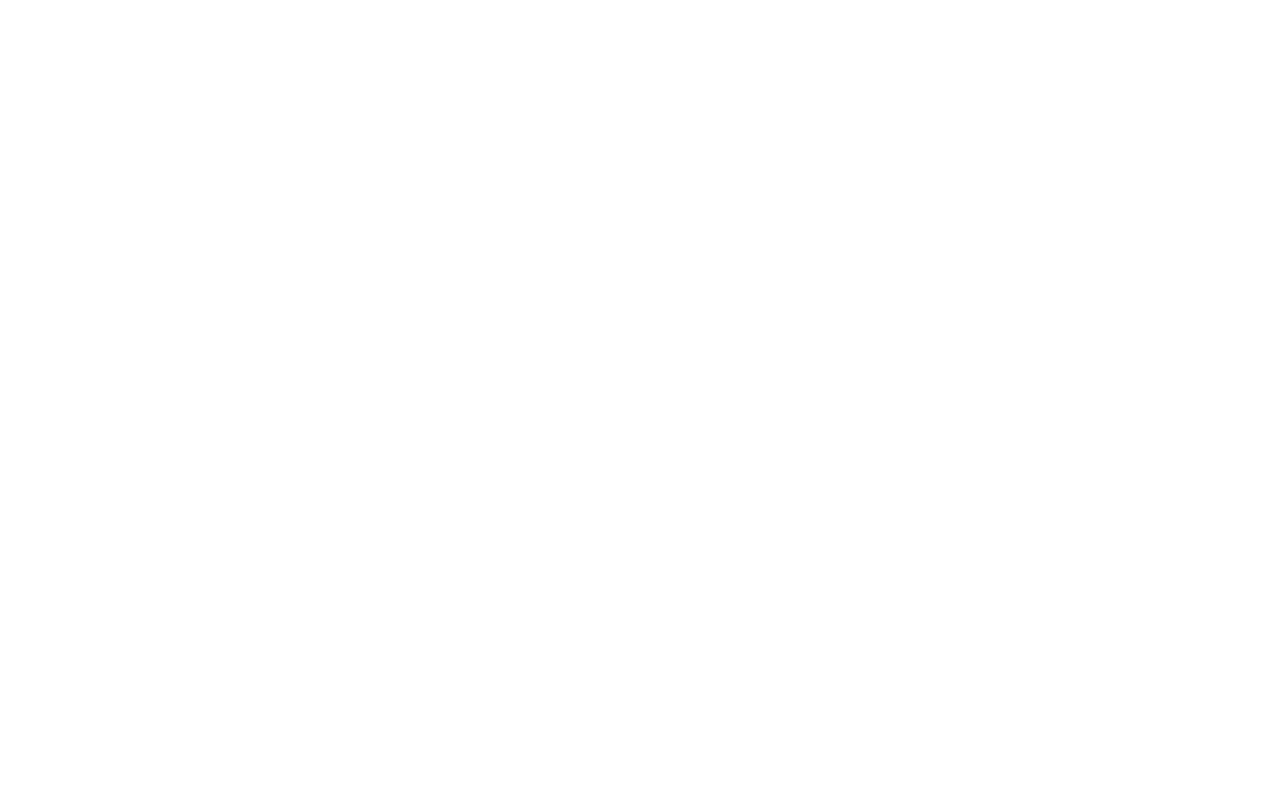
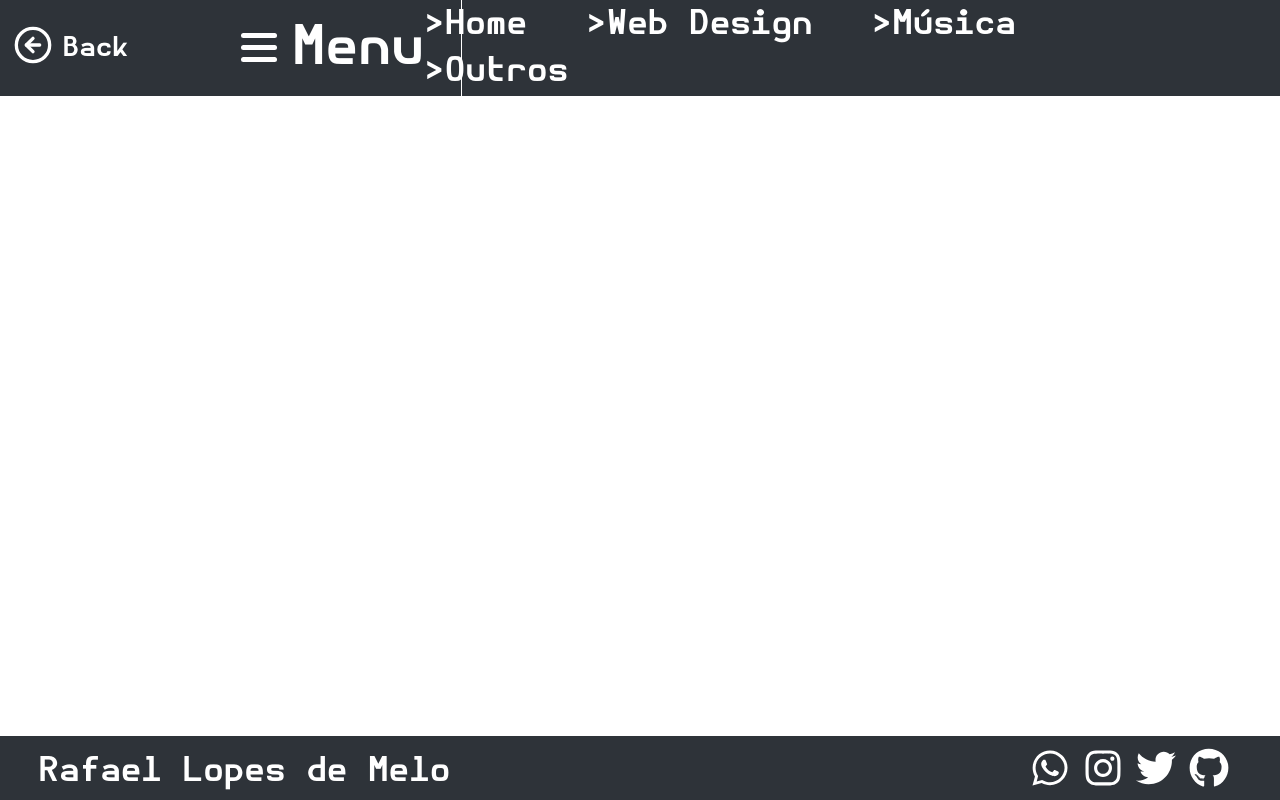
Before and after one commit to RafaLopesMelo/MySite, a React (Create React App) app in the folder frontend/: page /blog in a window 1280 px wide. Built offline with nearby package versions, Linux system fonts and the light colour scheme.

Commit message:
Main + Contact finished + start blog

```diff
--- a/frontend/src/global.css
+++ b/frontend/src/global.css
@@ -14,3 +14,105 @@
     outline: 0;
     box-sizing: border-box;
 }
+
+span {
+    cursor: default;
+}
+
+.container {
+    display: flex;
+    flex-direction: column;
+    align-items: center;
+    width: 100vw;
+    height: 100vh;
+    background-color: white;
+}
+
+.back-arrow {
+    color: white;
+    margin-left: 1vw;
+}
+
+footer {
+    color: white;
+    display: flex;
+    width: 100vw;
+    height: 8vh;
+    background-color: #2e3339;
+    margin-top: auto;
+}
+
+footer ul {
+    list-style: none;
+    margin-left: auto;
+    margin-right: 3vw;
+}
+
+footer ul li {
+    display: inline-block;
+    margin-top: 1.5vh;
+    margin-right: 1vw;
+}
+
+footer h2 {
+    font-family: Hermit Bold;
+    font-size: 25pt;
+    margin-top: 1.5vh;
+    margin-left: 3vw;
+    margin-right: auto;
+}
+
+/*! Animação menu hamburguer */
+
+#checkbox-menu {
+    position: absolute;
+    left: 17vw;
+    opacity: 0;
+    width: 38px;
+    height: 30px;
+}
+
+label {
+    position: relative;
+    left: 8vw;
+    display: block;
+    height: 30px;
+    width: 38px;
+}
+
+label span:nth-child(1){
+    top: 0;
+}
+
+label span:nth-child(2){
+    top: 12px;
+}
+
+label span:nth-child(3){
+    top: 24px;
+}
+
+
+label span {
+    position: absolute;
+    display: block;
+    height: 5px;
+    width: 100%;
+    border-radius: 30px;
+    background-color: white;
+    transition: 0.25s ease-in-out;
+}
+
+#checkbox-menu:checked + label span:nth-child(1){
+    transform: rotate(-45deg);
+    top: 12px;
+}
+
+#checkbox-menu:checked + label span:nth-child(2){
+    opacity: 0;
+}
+
+#checkbox-menu:checked + label span:nth-child(3){
+    transform: rotate(45deg);
+    top: 12px;
+}
--- /dev/null
+++ b/frontend/src/pages/Blog/index.js
@@ -0,0 +1,42 @@
+import React from 'react';
+import { Link } from 'react-router-dom';
+
+import { FaWhatsapp, FaTwitter, FaGithub, FaInstagram } from 'react-icons/fa';
+import { FiArrowLeftCircle } from 'react-icons/fi';
+
+import './styles.css'
+
+export default function Blog() {
+
+    return (
+        <div className='container'>
+            <nav>
+                <Link to='/'><FiArrowLeftCircle  size = { 40 } className='back-arrow'/></Link><span>Back</span>
+                <input type="checkbox" id='checkbox-menu'/>
+                <label htmlFor='checkbox-menu'>
+                    <span></span>
+                    <span></span>
+                    <span></span>
+                </label>
+                <h2>Menu</h2>
+                <div className='line'></div>
+                <ul>
+                    <li> >Home </li>
+                    <li> >Web Design </li>
+                    <li> >Música </li>
+                    <li> >Outros </li>
+                </ul>
+            </nav>
+            <main></main>
+            <footer>
+                <h2>Rafael Lopes de Melo</h2>
+                <ul>
+                    <li><FaWhatsapp size={40} /></li>
+                    <li><FaInstagram size={40} /></li>
+                    <li><FaTwitter size={40} /></li>
+                    <li><FaGithub size={40} /></li>
+                </ul>
+            </footer>
+        </div>
+    )
+}
--- /dev/null
+++ b/frontend/src/pages/Blog/styles.css
@@ -0,0 +1,45 @@
+nav {
+    color: white;
+    font-family: Hermit Bold;
+    display: flex;
+    align-items: center;
+    width: 100vw;
+    height: 12vh;
+    background-color: #2e3339;
+    margin-bottom: auto;
+}
+
+h2 {
+    font-size: 40pt;
+    margin-left: 10vw;
+}
+
+nav ul {
+    margin-left: auto;
+    margin-right: 6vw;
+}
+
+nav ul li{
+    font-size: 25pt;
+    display: inline;
+    margin-right: 3vw;
+}
+
+.line {
+    position: absolute;
+    left: 36vw;
+    width: 1.5px;
+    height: 12vw;
+    background-color: white;
+}
+
+.bar {
+    width: 5px;
+    height: 3px;
+    background-color: white;
+}
+
+main {
+    width: 80vw;
+    height: 70vh;
+}
--- a/frontend/src/pages/Contact/index.js
+++ b/frontend/src/pages/Contact/index.js
@@ -9,8 +9,8 @@
 export default function Contact() {
 
     return (
-        <div className='contact-container'>
-            <nav className='nav-contact'>
+        <div className='container'>
+            <nav>
                 <Link to='/'><FiArrowLeftCircle  size = { 40 } className='back-arrow'/></Link><span>Back</span>
                 <h1 className='title'>Contato</h1>
             </nav>
@@ -35,9 +35,9 @@
                     </ul>
                 </aside>
             </main>
-            <footer className='footer-contact'>
+            <footer>
                 <h2>Rafael Lopes de Melo</h2>
-                <ul className='social'>
+                <ul>
                 <li><FaWhatsapp size = { 40 }/></li>
                 <li><FaInstagram size = { 40 }/></li>
                 <li><FaTwitter size = { 40 }/></li>
--- a/frontend/src/pages/Contact/styles.css
+++ b/frontend/src/pages/Contact/styles.css
@@ -3,14 +3,6 @@
     font-size: 36pt;
     margin-top: 30px;
     margin-left: 60px;
-}
-
-h2 {
-    font-family: Hermit Bold;
-    font-size: 25pt;
-    margin-top: 1.5vh;
-    margin-left: 3vw;
-    margin-right: auto;
 }
 
 p {
@@ -31,28 +23,7 @@
     margin-left: 10px;
 }
 
-ul.social {
-    list-style: none;
-    margin-left: auto;
-    margin-right: 3vw;
-}
-
-ul.social li {
-    display: inline-block;
-    margin-top: 1.5vh;
-    margin-right: 1vw;
-}
-
-.contact-container {
-    display: flex;
-    flex-direction: column;
-    align-items: center;
-    width: 100vw;
-    height: 100vh;
-    background-color: white;
-}
-
-.nav-contact {
+nav {
     display: flex;
     align-items: center;
     width: 100vw;
@@ -61,15 +32,13 @@
     margin-bottom: auto;
 }
 
-.back-arrow {
-    color: white;
-    margin-left: 1vw;
-}
+
 
 .title {
     color: white;
     font-size: 60pt;
     margin-left: 29%;
+    margin-bottom: 20px;
 }
 
 .main-contact {
@@ -92,6 +61,10 @@
     height: 70vh;
 }
 
+.contatos h1 {
+    margin-left: 5%;
+}
+
 .contatos ul {
     font-family: Calibri;
     font-size: 18pt;
@@ -110,7 +83,7 @@
     color: black;
 }
 
-.footer-contact {
+footer {
     color: white;
     display: flex;
     width: 100vw;
@@ -118,3 +91,23 @@
     background-color: #2e3339;
     margin-top: auto;
 }
+
+footer ul {
+    list-style: none;
+    margin-left: auto;
+    margin-right: 3vw;
+}
+
+footer ul li {
+    display: inline-block;
+    margin-top: 1.5vh;
+    margin-right: 1vw;
+}
+
+footer h2 {
+    font-family: Hermit Bold;
+    font-size: 25pt;
+    margin-top: 1.5vh;
+    margin-left: 3vw;
+    margin-right: auto;
+}
--- a/frontend/src/pages/Main/styles.css
+++ b/frontend/src/pages/Main/styles.css
@@ -62,7 +62,7 @@
     position: absolute;
     overflow: hidden;
     width: 0%;
-    transition: 1s;
+    transition: 1s ease-in-out;
 }
 
 .right-container a.portfolio:hover::before {
--- a/frontend/src/routes.js
+++ b/frontend/src/routes.js
@@ -3,6 +3,7 @@
 
 import Main from './pages/Main/index';
 import Contact from './pages/Contact/index';
+import Blog from './pages/Blog/index'
 
 export default function Routes() {
     return (
@@ -11,6 +12,7 @@
             <Switch>
                 <Route path="/" exact component = { Main } />
                 <Route path="/contato" component = { Contact } />
+                <Route path="/blog" component = { Blog } />
             </Switch>
         </BrowserRouter>
 
```
